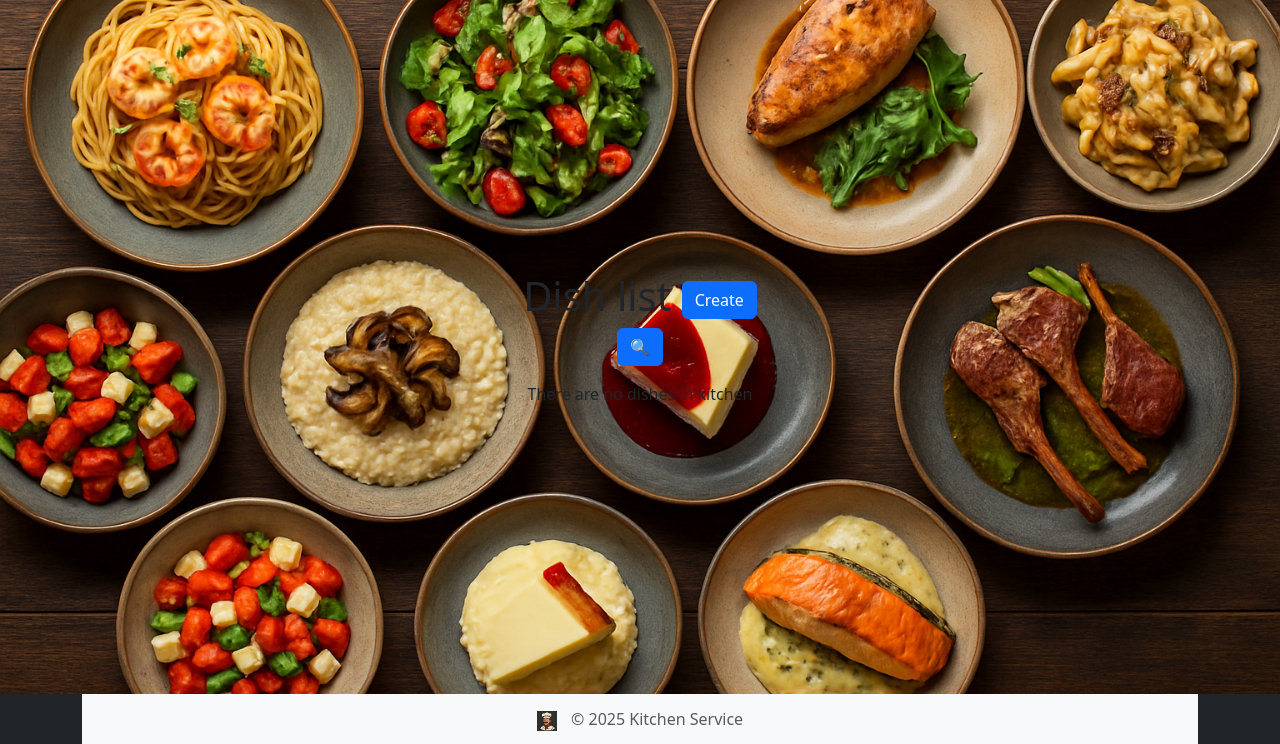
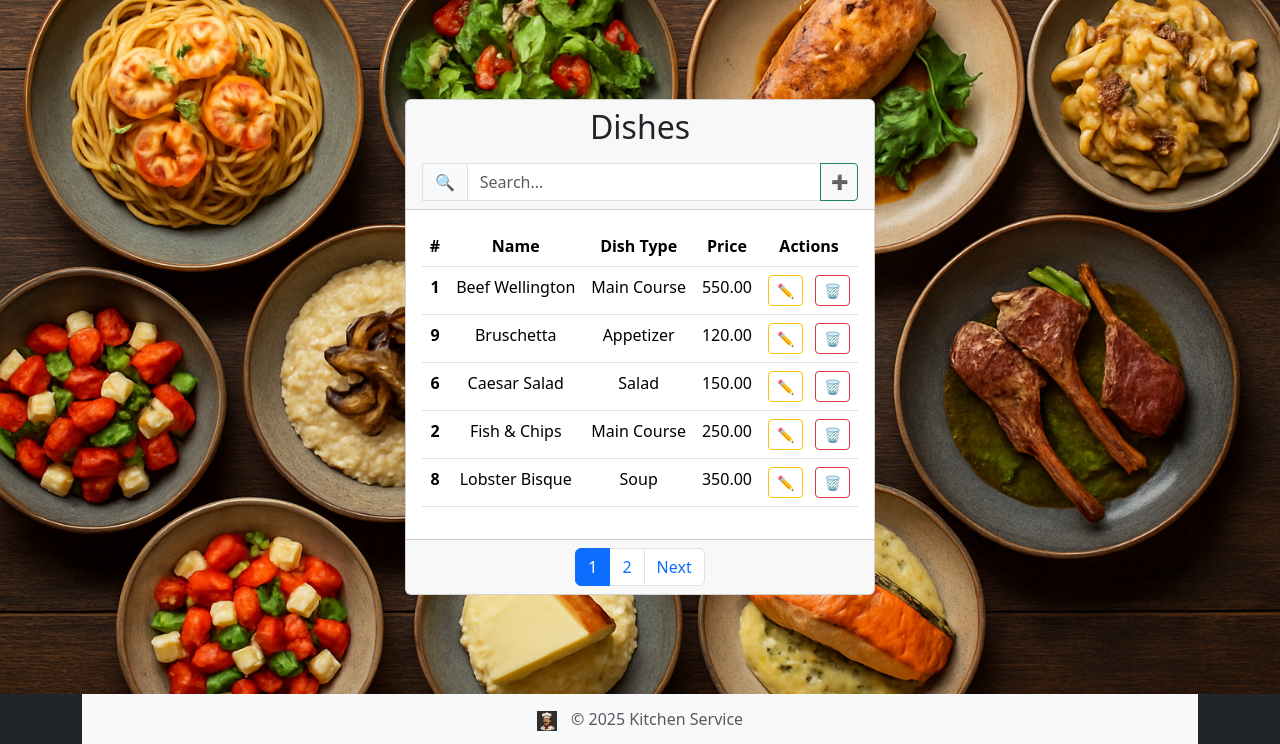
Before and after one commit to dmytrominyaylo/kitchen-service, a Django app: page /dishes/ in a window 1280 px wide. Shown: the part 56-800 px from the top of the page. Run offline with Django 5.2, Linux system fonts and the light colour scheme; a user stored in the database is signed in; data comes from the database, SQL or seed files in the repository; both versions use the stored data as it was after the commit; some libraries are stand-ins or nearby versions.

Commit message:
Implement search functionality for Dishes and improve UI consistency:
- Added search logic to `DishListView` in `views.py` to support searching by name, dish type, and price.
- Updated `dish_list.html` to pass `search_field` and `search_value` to the search component and handle empty search results gracefully.
- Improved `search_title_create.html` to dynamically handle search input and creation URL for better reusability.

```diff
--- a/kitchen/views.py
+++ b/kitchen/views.py
@@ -85,13 +85,29 @@ class DishTypeDeleteView(LoginRequiredMixin, generic.DeleteView):
 
 class DishListView(LoginRequiredMixin, generic.ListView):
     model = Dish
+    template_name = "kitchen/dish_list.html"
     context_object_name = "dishes"
-    template_name = "kitchen/dish_list.html"
     paginate_by = 5
 
-    def get_context_data(self, **kwargs):
-        context = super().get_context_data(**kwargs)
-        return context
+    def get_queryset(self):
+        queryset = super().get_queryset()
+        search_field = self.request.GET.get("search_field", "")
+        search_value = self.request.GET.get("search_value", "")
+
+        if search_field and search_value:
+            if search_field == "name":
+                queryset = queryset.filter(name__icontains=search_value)
+            elif search_field == "dish_type":
+                queryset = queryset.filter(
+                    dish_type__name__icontains=search_value
+                )
+            elif search_field == "price":
+                try:
+                    queryset = queryset.filter(price=float(search_value))
+                except ValueError:
+                    queryset = queryset.none()
+
+        return queryset
 
 
 class DishDetailView(LoginRequiredMixin, generic.DetailView):
--- a/templates/includes/header/search_title_create.html
+++ b/templates/includes/header/search_title_create.html
@@ -8,7 +8,7 @@
     <input id="search_value" name="search_value" type="search" class="form-control rounded-0" placeholder="Search..."
            value="{{ search_value }}">
     {% if user.is_authenticated %}
-      <a href="{% url 'kitchen:cook-create' %}"
+      <a href="{% url create_url %}"
          class="btn btn-outline-success btn-sm d-flex align-items-center justify-content-center"
          style="height: 38px; width: 38px;" title="Create">
         ➕
--- a/templates/kitchen/cook_list.html
+++ b/templates/kitchen/cook_list.html
@@ -6,7 +6,7 @@
       <h2 class="text-center mb-3">Cooks</h2>
 
       <div class="d-flex justify-content-center align-items-center gap-2">
-        {% include "includes/header/search_title_create.html" with search_field="username" title="Cooks" %}
+        {% include "includes/header/search_title_create.html" with search_field="username" title="Cooks" create_url="kitchen:cook-create" %}
       </div>
     </div>
 
--- a/templates/kitchen/dish_list.html
+++ b/templates/kitchen/dish_list.html
@@ -1,29 +1,73 @@
 {% extends "base.html" %}
-{% load crispy_forms_filters %}
 
 {% block main %}
-  <h1>
-    Dish list
-    <a href="{% url 'kitchen:dish-create' %}" class="btn btn-primary link-to-page">
-      Create
-    </a>
-  </h1>
-  <div class="mb-3">
-    <form class="form-inline" action="" method="get">
-      {{ search_form|crispy }}
-      <input class="btn btn-primary" type="submit" value="🔍">
-    </form>
+  <div class="card text-center">
+    <div class="card-header">
+      <h2 class="text-center mb-3">Dishes</h2>
+
+      <div class="d-flex justify-content-center align-items-center gap-2">
+        {% include "includes/header/search_title_create.html" with search_field="name" search_value=search_value title="Dishes" create_url="kitchen:dish-create" %}
+      </div>
+    </div>
+
+    <div class="card-body">
+      <table class="table">
+        <thead>
+        <tr>
+          <th scope="col">#</th>
+          <th scope="col">Name</th>
+          <th scope="col">Dish Type</th>
+          <th scope="col">Price</th>
+          <th scope="col">Actions</th>
+        </tr>
+        </thead>
+        <tbody>
+        {% for dish in dishes %}
+          <tr>
+            <th scope="row">{{ dish.id }}</th>
+            <td>{{ dish.name }}</td>
+            <td>{{ dish.dish_type.name }}</td>
+            <td>{{ dish.price }}</td>
+            <td>
+              <a href="{% url 'kitchen:dish-update' dish.id %}" class="btn btn-outline-warning btn-sm me-2"
+                 title="Update">
+                ✏️
+              </a>
+              <a href="{% url 'kitchen:dish-delete' dish.id %}" class="btn btn-outline-danger btn-sm" title="Delete">
+                🗑️
+              </a>
+            </td>
+          </tr>
+        {% endfor %}
+        {% if not dishes %}
+          <tr>
+            <td colspan="5">No dishes found.</td>
+          </tr>
+        {% endif %}
+        </tbody>
+      </table>
+    </div>
+
+    <div class="card-footer">
+      <nav aria-label="Page navigation">
+        <ul class="pagination justify-content-center mb-0">
+          {% if page_obj.has_previous %}
+            <li class="page-item">
+              <a class="page-link" href="?page={{ page_obj.previous_page_number }}" aria-label="Previous">Prev</a>
+            </li>
+          {% endif %}
+          {% for i in page_obj.paginator.page_range %}
+            <li class="page-item {% if page_obj.number == i %}active{% endif %}">
+              <a class="page-link" href="?page={{ i }}">{{ i }}</a>
+            </li>
+          {% endfor %}
+          {% if page_obj.has_next %}
+            <li class="page-item">
+              <a class="page-link" href="?page={{ page_obj.next_page_number }}" aria-label="Next">Next</a>
+            </li>
+          {% endif %}
+        </ul>
+      </nav>
+    </div>
   </div>
-  {% if dish_list %}
-    <ul>
-      {% for dish in dish_list %}
-        <li>
-          <a href="{% url "kitchen:dish-detail" pk=dish.id %} ">{{ dish.id }}</a>
-          {{ dish.name }} ({{ dish.dish_type.name }})
-        </li>
-      {% endfor %}
-    </ul>
-  {% else %}
-    <p>There are no dishes in kitchen</p>
-  {% endif %}
 {% endblock %}
```
Also changed, not shown: kitchen/forms.py (+5 -6 lines), templates/kitchen/dish_confirm_delete.html (+15 -6 lines), templates/kitchen/dish_detail.html (+30 -25 lines), templates/kitchen/dish_form.html (+19 -7 lines), db.sqlite3.
